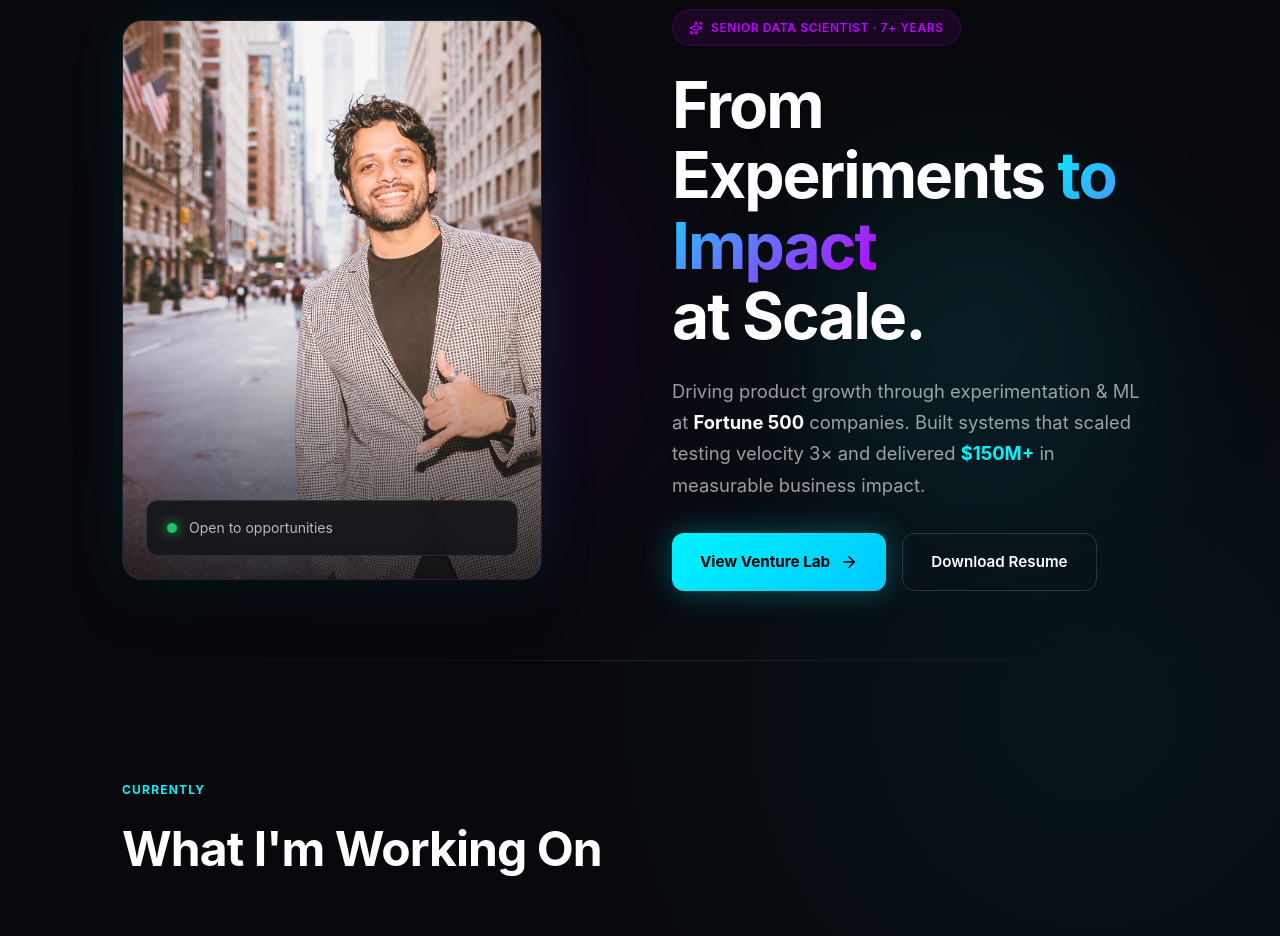
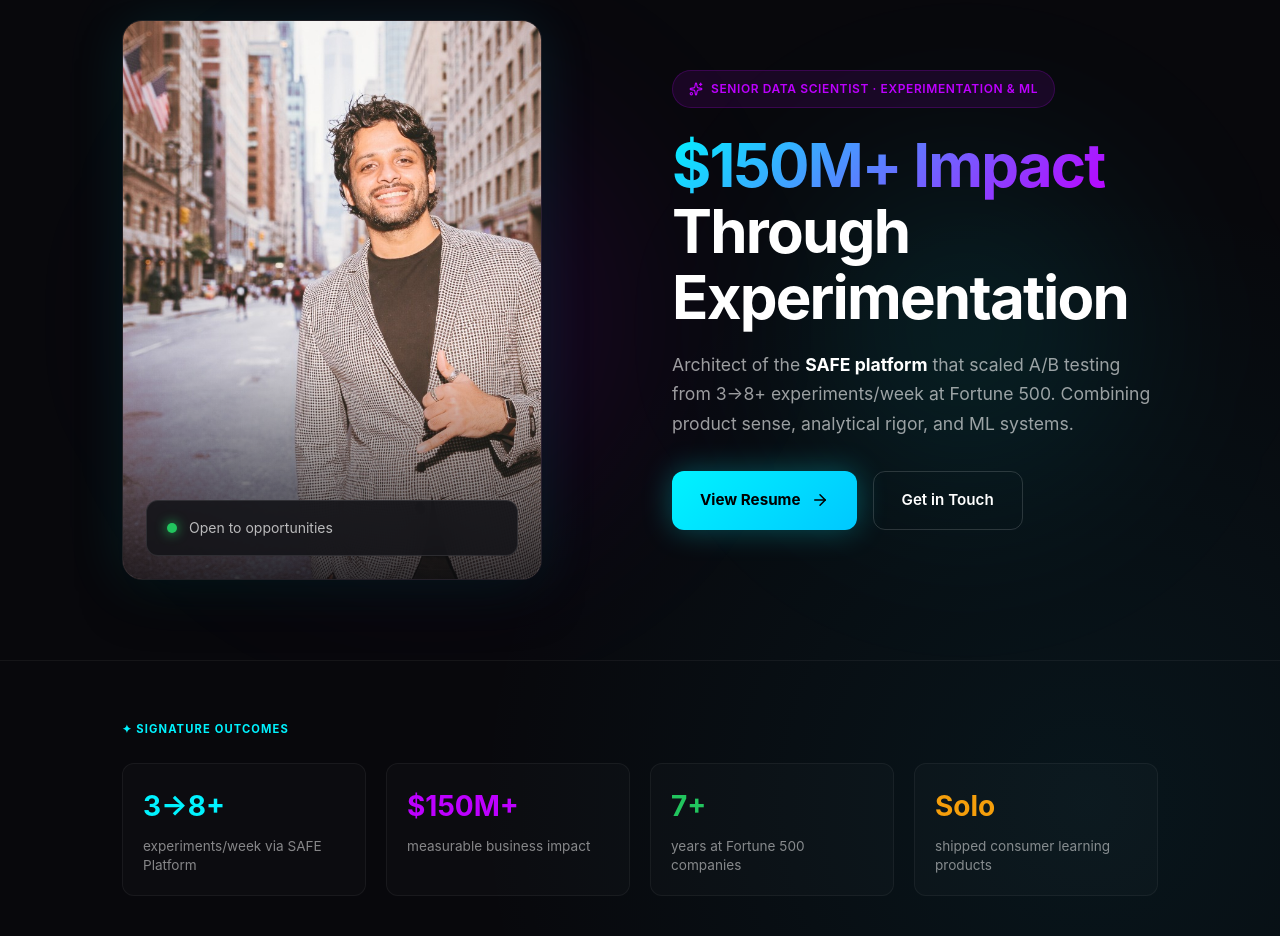
Before and after one commit to justsuyash/justsuyash_portfolio, a React (Vite) app: page / in a window 1280 px wide. Shown: the part 140-1076 px from the top of the page. Built offline with nearby package versions, Linux system fonts and the light colour scheme.

Commit message:
Feature: Impact-first hero + Signature Outcomes section per Perplexity recommendations

```diff
--- a/src/pages/HomePage.jsx
+++ b/src/pages/HomePage.jsx
@@ -179,43 +179,43 @@ const HomePage = () => {
                             }}>
                                 <Sparkles size={14} color="#bd00ff" />
                                 <span style={{ fontSize: '0.75rem', fontWeight: 600, color: '#bd00ff', textTransform: 'uppercase', letterSpacing: '0.05em' }}>
-                                    Senior Data Scientist · 7+ Years
+                                    Senior Data Scientist · Experimentation & ML
                                 </span>
                             </div>
 
                             <h1 style={{
-                                fontSize: 'clamp(2.5rem, 5vw, 4rem)',
+                                fontSize: 'clamp(2.5rem, 5vw, 3.75rem)',
                                 fontWeight: 700,
                                 lineHeight: 1.1,
                                 letterSpacing: '-0.03em',
-                                marginBottom: '24px'
+                                marginBottom: '20px'
                             }}>
-                                From Experiments{' '}
                                 <span style={{
                                     background: 'linear-gradient(135deg, #00f3ff 0%, #bd00ff 100%)',
                                     WebkitBackgroundClip: 'text',
                                     WebkitTextFillColor: 'transparent'
                                 }}>
-                                    to Impact
+                                    $150M+ Impact
                                 </span>
                                 <br />
-                                at Scale.
+                                Through Experimentation
                             </h1>
 
                             <p style={{
-                                fontSize: '1.15rem',
+                                fontSize: '1.1rem',
                                 color: 'rgba(255,255,255,0.6)',
                                 lineHeight: 1.7,
                                 marginBottom: '32px',
                                 maxWidth: '520px'
                             }}>
-                                Driving product growth through experimentation & ML at <strong style={{ color: '#fff' }}>Fortune 500</strong> companies.
-                                Built systems that scaled testing velocity 3× and delivered <strong style={{ color: '#00f3ff' }}>$150M+</strong> in measurable business impact.
+                                Architect of the <strong style={{ color: '#fff' }}>SAFE platform</strong> that scaled A/B testing from 3→8+ experiments/week at Fortune 500.
+                                Combining product sense, analytical rigor, and ML systems.
                             </p>
 
                             <div className="hero-cta" style={{ display: 'flex', gap: '16px', flexWrap: 'wrap' }}>
-                                <Link
-                                    to="/ventures"
+                                <a
+                                    href="/SuyashResume-Brainworks.pdf"
+                                    target="_blank"
                                     style={{
                                         display: 'inline-flex',
                                         alignItems: 'center',
@@ -227,14 +227,14 @@ const HomePage = () => {
                                         fontWeight: 700,
                                         fontSize: '0.95rem',
                                         transition: 'all 0.3s ease',
-                                        boxShadow: '0 0 30px rgba(0, 243, 255, 0.3)'
+                                        boxShadow: '0 0 30px rgba(0, 243, 255, 0.3)',
+                                        textDecoration: 'none'
                                     }}
                                 >
-                                    View Venture Lab <ArrowRight size={18} />
-                                </Link>
-                                <a
-                                    href="/SuyashResume-Brainworks.pdf"
-                                    target="_blank"
+                                    View Resume <ArrowRight size={18} />
+                                </a>
+                                <Link
+                                    to="/contact"
                                     style={{
                                         display: 'inline-flex',
                                         alignItems: 'center',
@@ -249,11 +249,69 @@ const HomePage = () => {
                                         transition: 'all 0.3s ease'
                                     }}
                                 >
-                                    Download Resume
-                                </a>
+                                    Get in Touch
+                                </Link>
                             </div>
                         </motion.div>
                     </div>
+                </div>
+            </section>
+
+            {/* Signature Outcomes Section */}
+            <section style={{ padding: '60px 0', borderTop: '1px solid rgba(255,255,255,0.05)', borderBottom: '1px solid rgba(255,255,255,0.05)' }}>
+                <div className="container">
+                    <motion.div
+                        initial={{ opacity: 0, y: 20 }}
+                        whileInView={{ opacity: 1, y: 0 }}
+                        viewport={{ once: true }}
+                    >
+                        <div style={{
+                            display: 'flex',
+                            alignItems: 'center',
+                            gap: '8px',
+                            marginBottom: '24px'
+                        }}>
+                            <span style={{
+                                color: '#00f3ff',
+                                fontSize: '0.7rem',
+                                fontWeight: 700,
+                                textTransform: 'uppercase',
+                                letterSpacing: '0.1em'
+                            }}>✦ Signature Outcomes</span>
+                        </div>
+
+                        <div className="grid-responsive" style={{
+                            display: 'grid',
+                            gridTemplateColumns: 'repeat(4, 1fr)',
+                            gap: '20px'
+                        }}>
+                            {[
+                                { metric: '3→8+', label: 'experiments/week via SAFE Platform', color: '#00f3ff' },
+                                { metric: '$150M+', label: 'measurable business impact', color: '#bd00ff' },
+                                { metric: '7+', label: 'years at Fortune 500 companies', color: '#22c55e' },
+                                { metric: 'Solo', label: 'shipped consumer learning products', color: '#f59e0b' }
+                            ].map((item, idx) => (
+                                <div key={idx} style={{
+                                    padding: '20px',
+                                    borderRadius: '12px',
+                                    background: 'rgba(255,255,255,0.02)',
+                                    border: '1px solid rgba(255,255,255,0.05)'
+                                }}>
+                                    <div style={{
+                                        fontSize: '1.75rem',
+                                        fontWeight: 700,
+                                        color: item.color,
+                                        marginBottom: '8px'
+                                    }}>{item.metric}</div>
+                                    <div style={{
+                                        fontSize: '0.85rem',
+                                        color: 'rgba(255,255,255,0.5)',
+                                        lineHeight: 1.4
+                                    }}>{item.label}</div>
+                                </div>
+                            ))}
+                        </div>
+                    </motion.div>
                 </div>
             </section>
 
```
